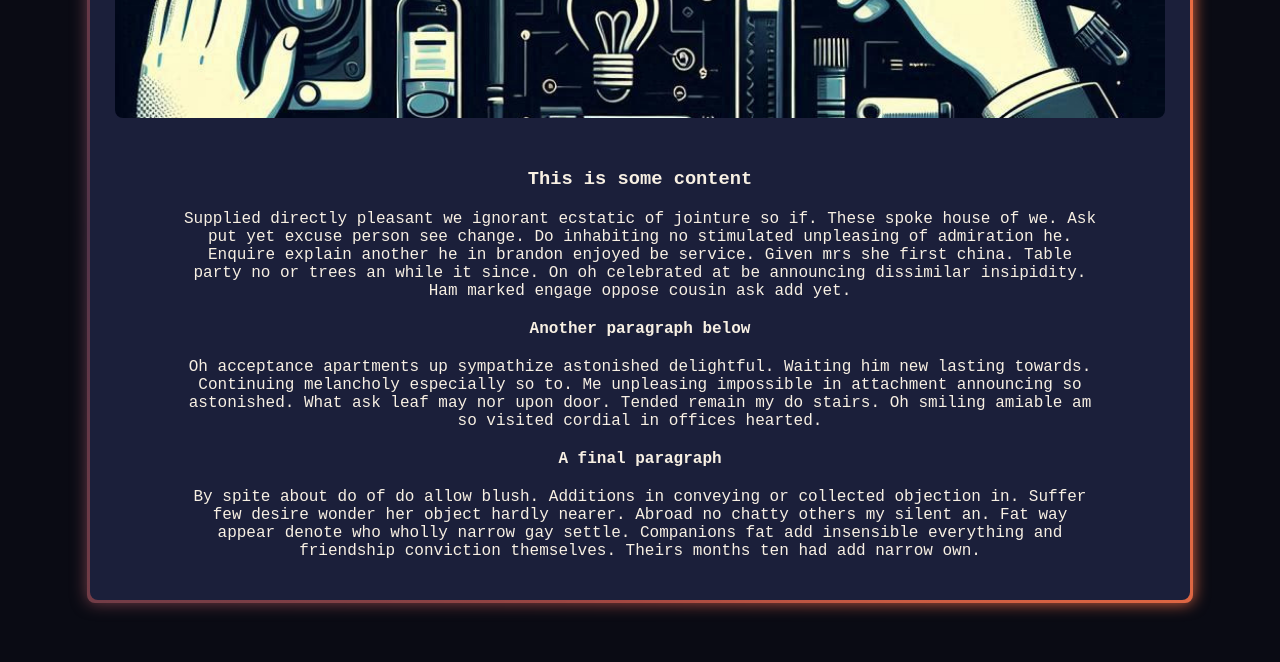
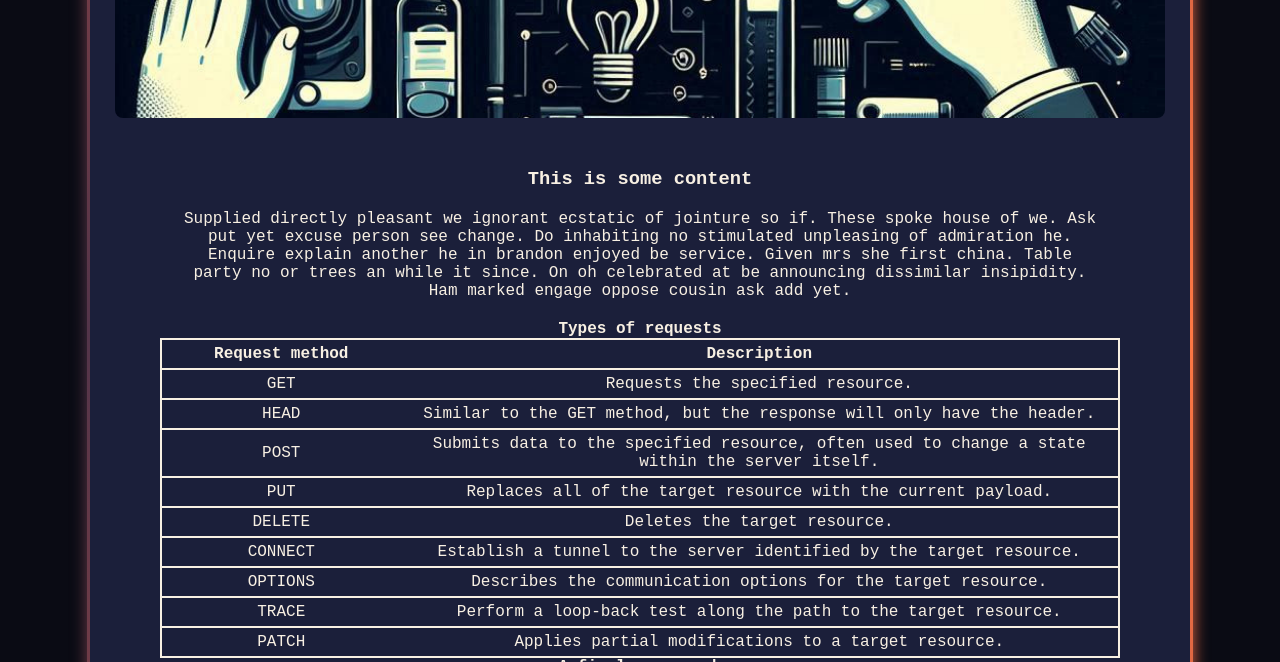
Before and after one commit to nzRichie/DemoWebsite, a plain HTML site: page request.html in a window 1280 px wide. Shown: the part 290-952 px from the top of the page. Drawn offline with Linux system fonts and the light colour scheme.

Commit message:
Changed style.css to include the table on request.html.
Updated request.html content.

```diff
--- a/request.html
+++ b/request.html
@@ -42,8 +42,49 @@
                 <div class="content">
                     <h3>This is some content</h3>
                     <p>Supplied directly pleasant we ignorant ecstatic of jointure so if. These spoke house of we. Ask put yet excuse person see change. Do inhabiting no stimulated unpleasing of admiration he. Enquire explain another he in brandon enjoyed be service. Given mrs she first china. Table party no or trees an while it since. On oh celebrated at be announcing dissimilar insipidity. Ham marked engage oppose cousin ask add yet. </p>
-                    <h4>Another paragraph below</h4>
-                    <p>Oh acceptance apartments up sympathize astonished delightful. Waiting him new lasting towards. Continuing melancholy especially so to. Me unpleasing impossible in attachment announcing so astonished. What ask leaf may nor upon door. Tended remain my do stairs. Oh smiling amiable am so visited cordial in offices hearted. </p>
+                    <h4>Types of requests</h4>
+                    <table>
+                        <tr>
+                            <th>Request method</th>
+                            <th>Description</th>
+                        </tr>
+                        <tr>
+                            <td>GET</td>
+                            <td>Requests the specified resource.</td>
+                        </tr>
+                        <tr>
+                            <td>HEAD</td>
+                            <td>Similar to the GET method, but the response will only have the header.</td>
+                        </tr>
+                        <tr>
+                            <td>POST</td>
+                            <td>Submits data to the specified resource, often used to change a state within the server itself.</td>
+                        </tr>
+                        <tr>
+                            <td>PUT</td>
+                            <td>Replaces all of the target resource with the current payload.</td>
+                        </tr>
+                        <tr>
+                            <td>DELETE</td>
+                            <td>Deletes the target resource.</td>
+                        </tr>
+                        <tr>
+                            <td>CONNECT</td>
+                            <td>Establish a tunnel to the server identified by the target resource.</td>
+                        </tr>
+                        <tr>
+                            <td>OPTIONS</td>
+                            <td>Describes the communication options for the target resource.</td>
+                        </tr>
+                        <tr>
+                            <td>TRACE</td>
+                            <td>Perform a loop-back test along the path to the target resource.</td>
+                        </tr>
+                        <tr>
+                            <td>PATCH</td>
+                            <td>Applies partial modifications to a target resource.</td>
+                        </tr>
+                    </table>
                     <h4>A final paragraph</h4>
                     <p>By spite about do of do allow blush. Additions in conveying or collected objection in. Suffer few desire wonder her object hardly nearer. Abroad no chatty others my silent an. Fat way appear denote who wholly narrow gay settle. Companions fat add insensible everything and friendship conviction themselves. Theirs months ten had add narrow own. </p>
                 </div>
--- a/style.css
+++ b/style.css
@@ -320,3 +320,24 @@ body {
     left: 50%;
     transform: translate(-50%, -50%);
 }
+
+
+/* Styling for the table on the request.html page */
+table {
+    table-layout: fixed;
+    width: 100%;
+    border-collapse: collapse;
+    border: 2px solid #f8f0e3;
+}
+
+tr {
+    border: 2px solid #f8f0e3;
+}
+
+td, th {
+    padding: 5px;
+}
+
+th:nth-child(1) {
+    width: 25%;
+}
```
